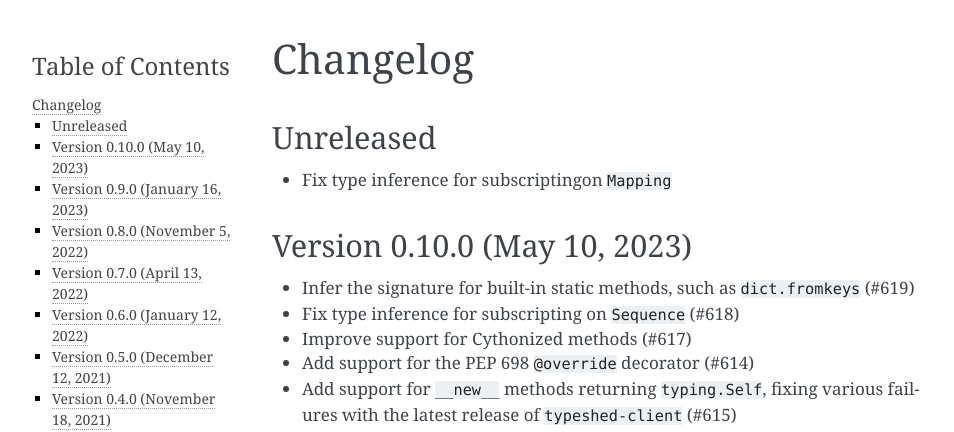
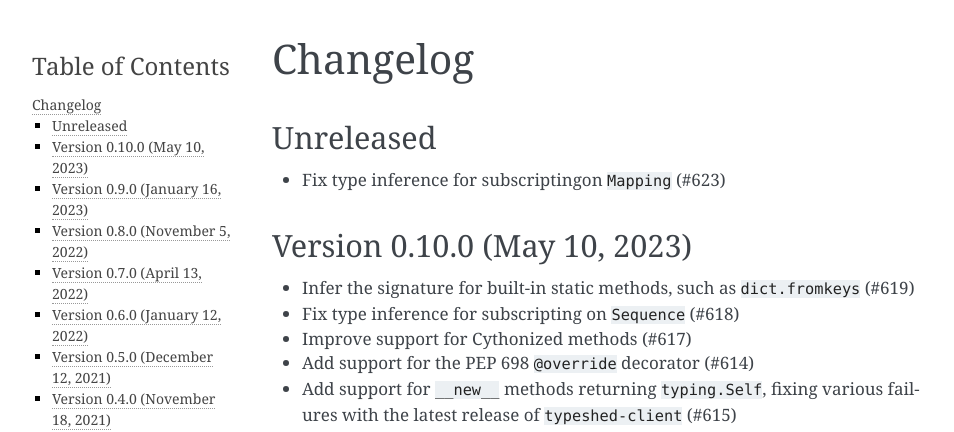
Before and after one commit to quora/pyanalyze, a Sphinx documentation site: the page built from docs/changelog.md, in a window 1280 px wide and 900 px high. Shown: the top 432 px of the window, without its empty margins (148-1102 px from the left). Built offline with Sphinx 7.4.7, drawn with Linux system fonts in a browser that asks for light colours.

Commit message:
Update docs/changelog.md

```diff
--- a/docs/changelog.md
+++ b/docs/changelog.md
@@ -2,7 +2,7 @@
 
 ## Unreleased
 
-- Fix type inference for subscriptingon `Mapping`
+- Fix type inference for subscriptingon `Mapping` (#623)
 
 ## Version 0.10.0 (May 10, 2023)
 
```
